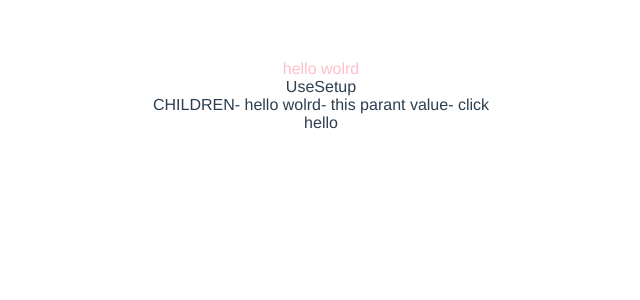
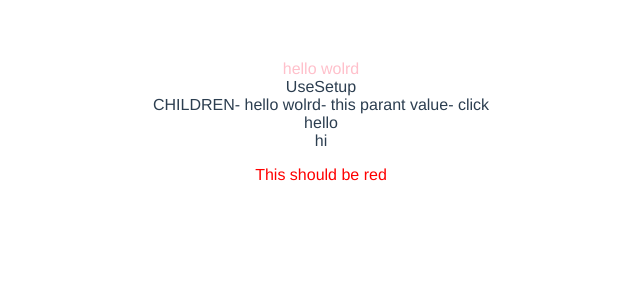
Before and after one commit to jxhhdx/demo-vue, a Vue app: page / in a window 1280 px wide. Shown: the top 300 px of the page, without its empty margins (319-959 px from the left). Built offline with nearby package versions, Linux system fonts and the light colour scheme.

Commit message:
chore: use css module

```diff
--- /dev/null
+++ b/src/components/SingleFileComponent/UseCssFeatures/index.vue
@@ -0,0 +1,20 @@
+<template>
+  <div class="example">hi</div>
+  <!-- <p :class="$style.red">This should be red</p> -->
+  <p :class="bbq996.red">This should be red</p>
+</template>
+
+<script setup>
+
+</script>
+
+<!-- <style scoped> -->
+<!-- <style module> -->
+<style module="bbq996">
+.example {
+  color: red;
+}
+.red {
+  color: red;
+}
+</style>
--- a/src/components/SingleFileComponent/index.vue
+++ b/src/components/SingleFileComponent/index.vue
@@ -1,13 +1,15 @@
 <template>
   <syntax-specifition />
   <use-setup />
+  <use-css-features />
 </template>
 
 <script lang="ts">
 import SyntaxSpecifition from './SyntaxSpecifition/index.vue';
 import UseSetup from './UseSetup/index.vue';
+import UseCssFeatures from './UseCssFeatures/index.vue';
 
 export default {
-  components: { SyntaxSpecifition, UseSetup }
+  components: { SyntaxSpecifition, UseSetup, UseCssFeatures }
 }
 </script>
```
